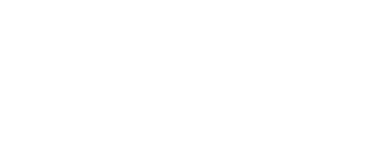
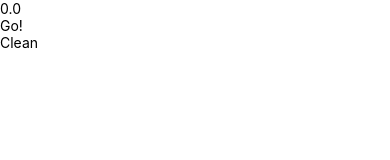
Before and after one commit to AmandaMeneghini/stopwatchApp, a React Native app: screen / in a window 390 px wide. Shown: the top 160 px of the page. Built offline with nearby package versions, Linux system fonts and the light colour scheme.

Commit message:
feat(style): adds initial component structure and property names for styling

```diff
--- a/App.js
+++ b/App.js
@@ -3,12 +3,30 @@ import {
   View,
   Text,
   StyleSheet,
+  Image,
+  TouchableOpacity
 } from 'react-native';
 
 class App extends Component{
   render(){
     return(
       <View style={styles.container}>
+        <Image
+        source={'./src/images/stopwatch.png'}
+        style={styles.stopwatch}
+        />
+
+        <Text style={styles.timer}>0.0</Text>
+
+        <View style={styles.btnAre}>
+          <TouchableOpacity style={styles.btn}>
+            <Text style={styles.btnText}>Go!</Text>
+          </TouchableOpacity>
+
+          <TouchableOpacity style={styles.btn}>
+            <Text style={styles.btnText}>Clean</Text>
+          </TouchableOpacity>
+        </View>
 
       </View>
     );
```
Also changed, not shown: src/images/stopwatch.png (added).
